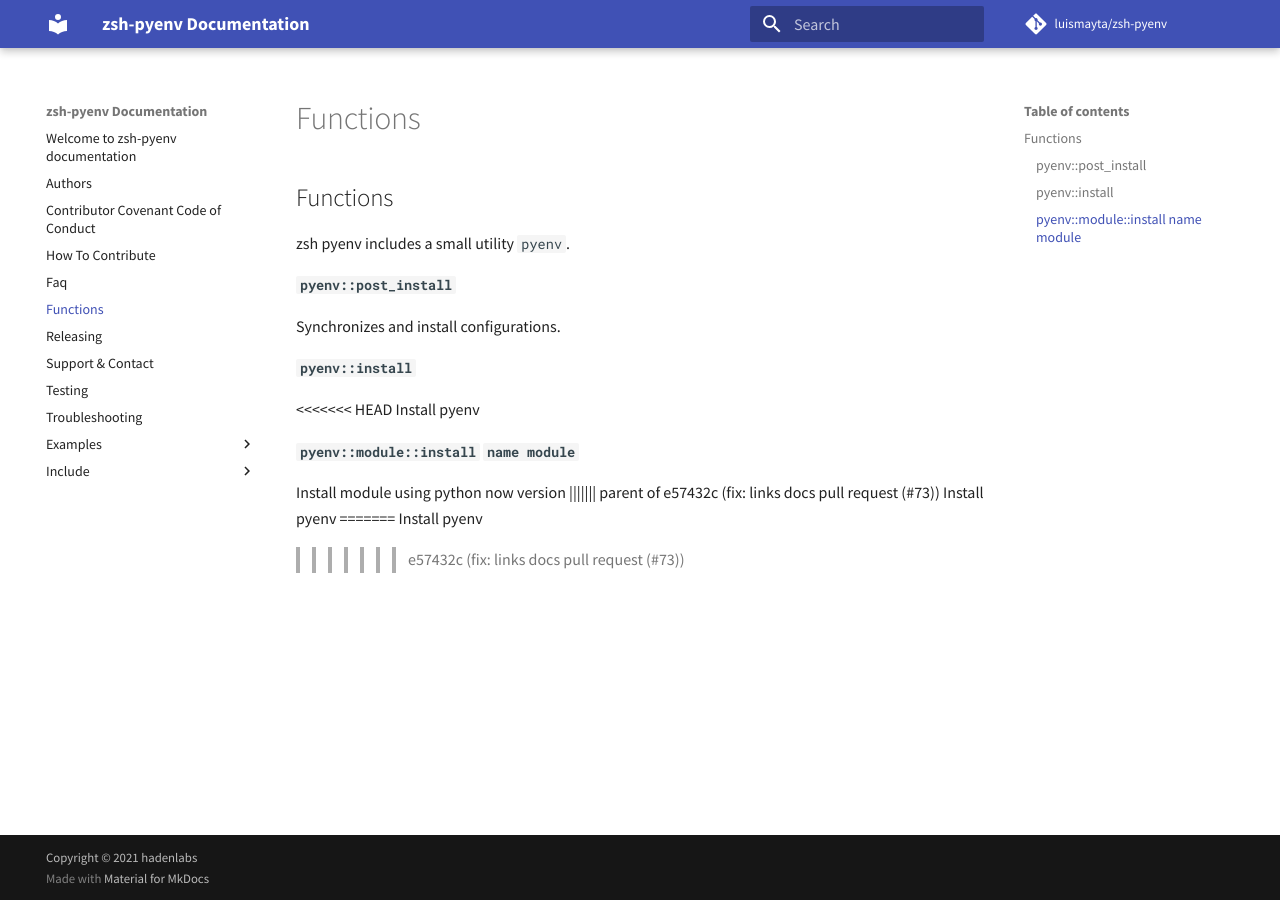
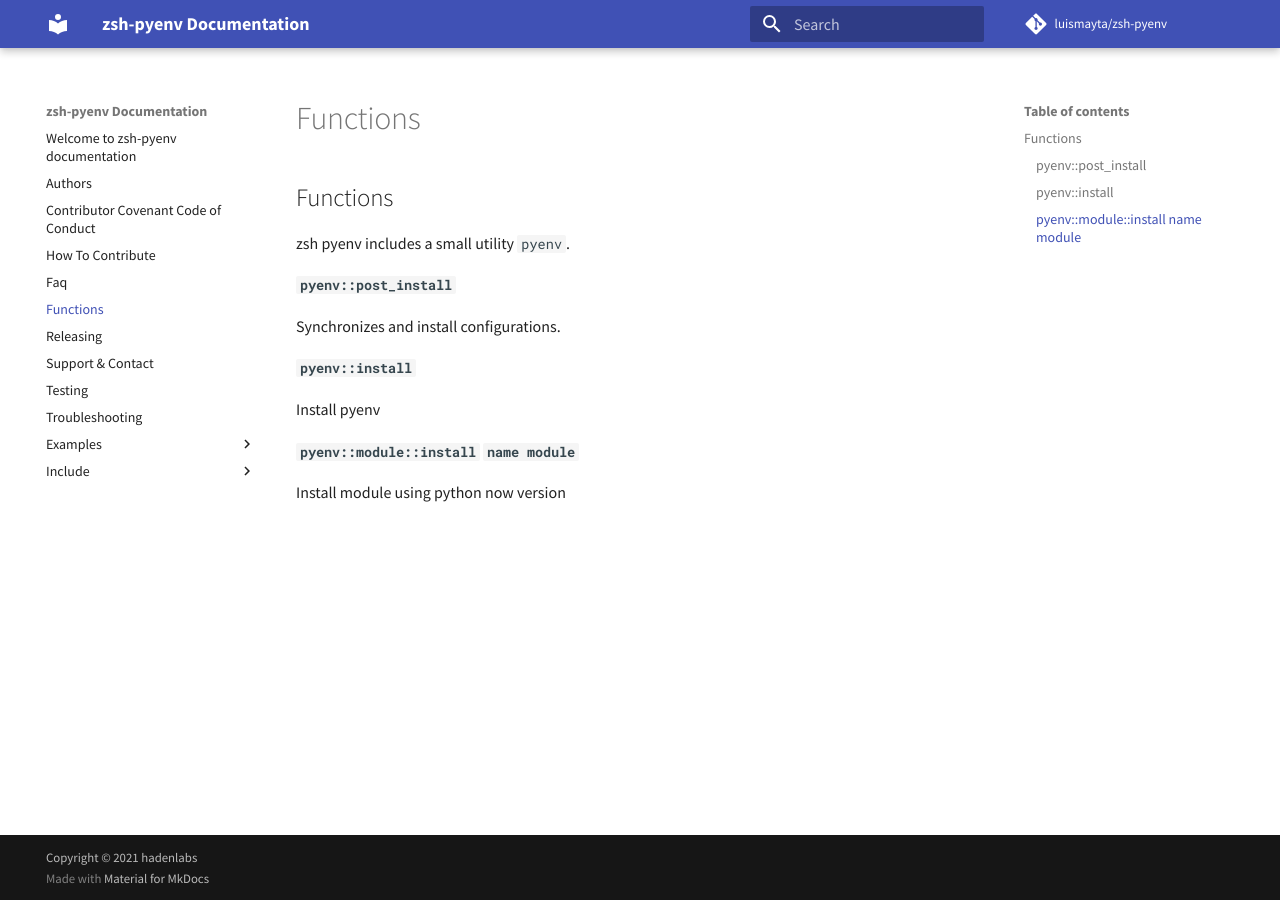
Before and after one commit to luismayta/zsh-pyenv, an MkDocs documentation site: the page built from docs/functions.md, in a window 1280 px wide. Built offline with MkDocs 1.6.1 and Material for MkDocs 9.7.7, drawn with Linux system fonts in a browser that asks for light colours; comment, search, counter and statistics services are not loaded.

```diff
--- a/docs/functions.md
+++ b/docs/functions.md
@@ -8,14 +8,8 @@ Synchronizes and install configurations.
 
 #### `pyenv::install`
 
-<<<<<<< HEAD
 Install pyenv
 
 #### `pyenv::module::install` `name module`
 
 Install module using python now version
-||||||| parent of e57432c (fix: links docs pull request (#73))
-Install pyenv
-=======
-Install pyenv
->>>>>>> e57432c (fix: links docs pull request (#73))
```
